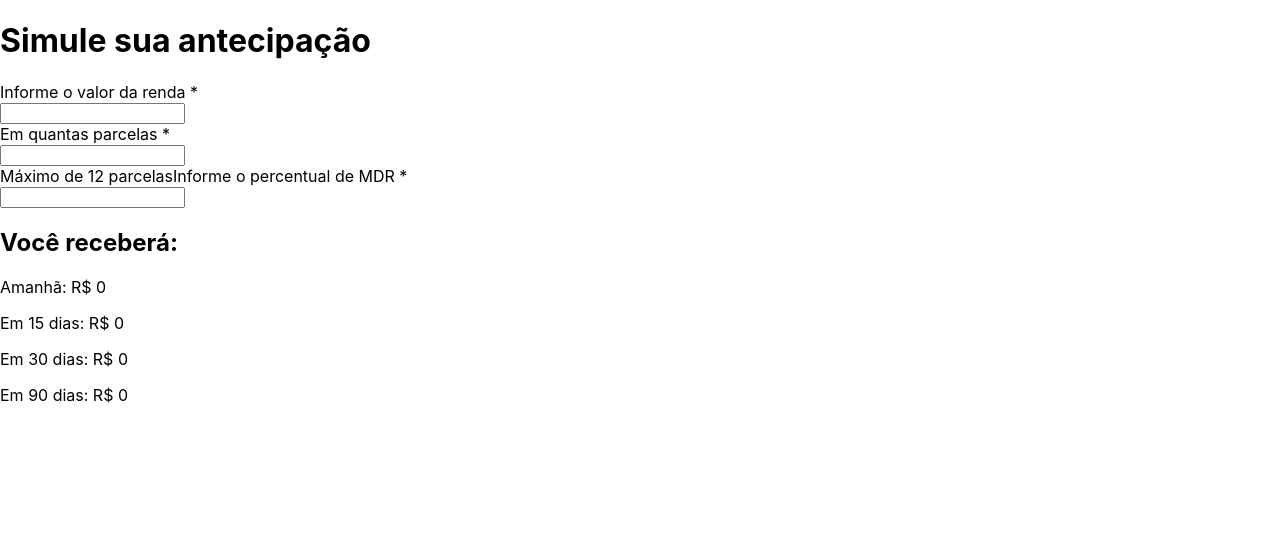
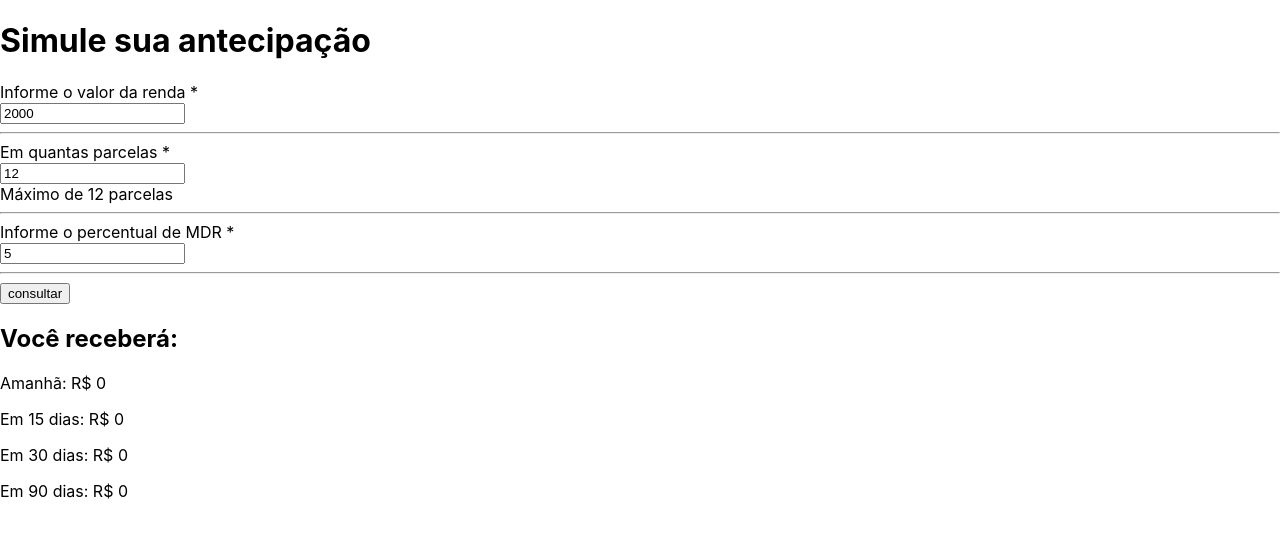
Before and after one commit to and-lz/hash-app, a React (Create React App) app: page / in a window 1280 px wide. Shown: the top 538 px of the page. Built offline with nearby package versions, Linux system fonts and the light colour scheme.

Commit message:
Calls api

```diff
--- a/src/App.tsx
+++ b/src/App.tsx
@@ -1,24 +1,63 @@
-import React from 'react';
-import Input from './components/Input/Input';
+import React, { useState } from 'react'
+import Input from './components/Input/Input'
+import APIAntecipation from './infrastructure/api/API/APIAntecipation/APIAntecipation'
 
 function App() {
+  const [amount, setAmount] = useState('2000')
+  const [installments, setInstallments] = useState('12')
+  const [mdr, setMdr] = useState('5')
+
+  const [data, setData] = useState({
+    30: 0,
+    60: 0,
+    90: 0,
+  })
+
+  const callAPI = async function () {
+    const response = await APIAntecipation({
+      amount,
+      installments,
+      mdr,
+      days: [30, 60, 90],
+    })
+    setData(response.data)
+  }
+
+  console.log(data)
   return (
     <div className="App">
       <div>
         <h1>Simule sua antecipação</h1>
-        <Input required label="Informe o valor da renda" />
-        <Input required label="Em quantas parcelas" addon="Máximo de 12 parcelas" />
-        <Input required label="Informe o percentual de MDR" />
+        <Input
+          onChange={(value: string) => setAmount(value)}
+          required
+          label="Informe o valor da renda"
+          value={amount}
+        />
+        <Input
+          onChange={(value: string) => setInstallments(value)}
+          required
+          label="Em quantas parcelas"
+          value={installments}
+          addon="Máximo de 12 parcelas"
+        />
+        <Input
+          onChange={(value: string) => setMdr(value)}
+          required
+          label="Informe o percentual de MDR"
+          value={mdr}
+        />
+        <button onClick={callAPI}>consultar</button>
       </div>
       <div>
         <h2>Você receberá:</h2>
         <p>Amanhã: R$ 0</p>
-        <p>Em 15 dias: R$ 0</p>
-        <p>Em 30 dias: R$ 0</p>
-        <p>Em 90 dias: R$ 0</p>
+        <p>Em 15 dias: R$ {data['30']}</p>
+        <p>Em 30 dias: R$ {data['60']}</p>
+        <p>Em 90 dias: R$ {data['90']}</p>
       </div>
     </div>
-  );
+  )
 }
 
-export default App;
+export default App
--- a/src/components/Input/Input.tsx
+++ b/src/components/Input/Input.tsx
@@ -1,17 +1,20 @@
-import React from 'react';
+import React, { useState } from 'react';
 
 interface InputProps {
   type?: "text" | "number"
   required?: boolean
   label: string
-  addon?: string
+  addon?: string,
+  value?: string,
+  onChange: Function
 }
 
-function Input({ type = 'text', label, required, addon }: InputProps) {
+function Input({ type = 'text', label, required, addon, value, onChange }: InputProps) {
   return <>
     <label>{label} {required && "*"}</label> <br />
-    <input required={required} type={type} /> <br />
-    {addon && <span>{addon}</span>}
+    <input required={required} value={value} onChange={e => onChange(e.currentTarget.value)} type={type} /> <br />
+    {addon && <div>{addon}</div>}
+    <hr />
   </>
 }
 
```
Also changed, not shown: src/infrastructure/api/API/APIAntecipation/APIAntecipation.ts (+5 -5 lines).
